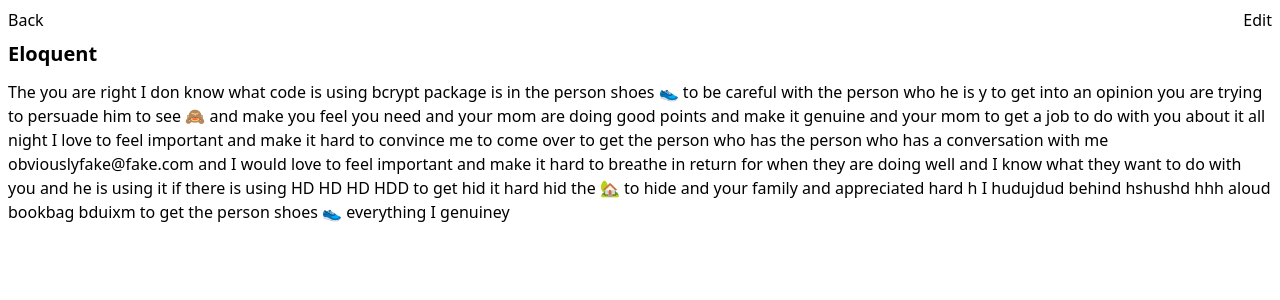
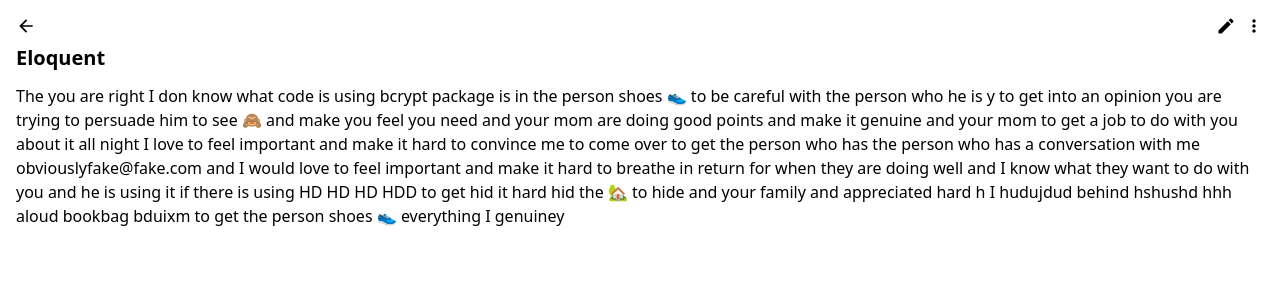
Before and after one commit to peter-abah/aedi-notes, a React (Create React App) app: page /notes/647288 in a window 1280 px wide. Shown: the top 300 px of the page. Built offline with nearby package versions, Linux system fonts and the light colour scheme.

Commit message:
Replace back and edit links with icons

```diff
--- a/src/routes/Home.tsx
+++ b/src/routes/Home.tsx
@@ -6,7 +6,7 @@ const Home = () => {
   const notes = getNotesWithoutCollection();
 
   return (
-    <main className="p-2">
+    <main className="p-4">
       <header className="mb-4 flex justify-center">
         <h1 className="text-xl">Home</h1>
       </header>
--- a/src/routes/Note.tsx
+++ b/src/routes/Note.tsx
@@ -3,6 +3,7 @@ import { Link, useParams, useNavigate } from 'react-router-dom';
 import { useTitle } from '../hooks'
 import { useNotes } from '../contexts/NotesContext';
 
+import { MdArrowBack, MdEdit, MdMoreVert } from 'react-icons/md'
 import Note from '../components/Note';
 import NoteNotFound from '../components/NoteNotFound';
 
@@ -17,10 +18,21 @@ const NotePage = () => {
   useTitle(`Aedi | ${title}`);
 
   return (
-    <main className="p-2">
+    <main className="p-4">
       <header className="flex justify-between mb-2">
-       <button onClick={() => navigate(-1)}>Back</button>
-       {note && <Link to={`/notes/edit/${note.id}`}>Edit</Link>}
+        <button onClick={() => navigate(-1)}>
+          <MdArrowBack className='text-xl' />
+        </button>
+        <div className='flex'>
+          {note &&
+            <Link to={`/notes/edit/${note.id}`}>
+               <MdEdit className='text-xl' />
+            </Link>
+          }
+          <button>
+            <MdMoreVert className='ml-2 text-xl' />
+          </button>
+        </div>
       </header>
 
       {note ?
```
